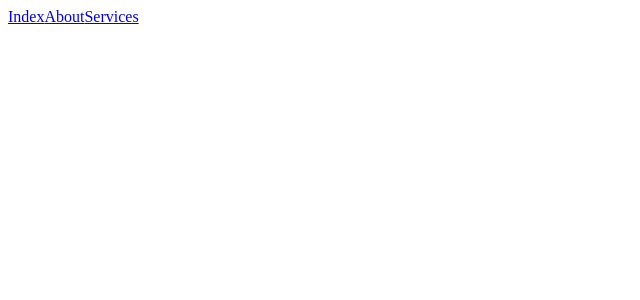
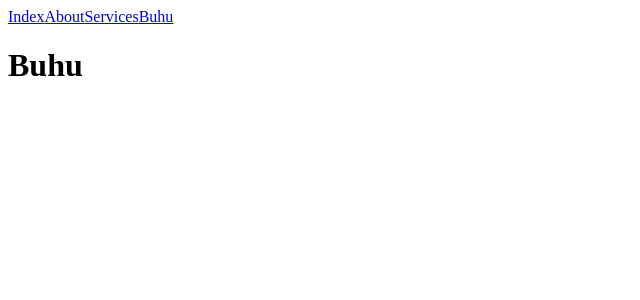
Before and after one commit to YoungLights/nuxt-page, a Nuxt app: page /buhu in a window 1280 px wide. Before the commit this address had no page. Shown: the top 300 px of the page, without its empty margins (0-640 px from the left). Built offline with nearby package versions, Linux system fonts and the light colour scheme.

Commit message:
new pages Buhu

```diff
--- a/layouts/default.vue
+++ b/layouts/default.vue
@@ -3,6 +3,7 @@
 		<NuxtLink to="/">Index</NuxtLink>
 		<NuxtLink to="/about">About</NuxtLink>
 		<NuxtLink to="/services">Services</NuxtLink>
+		<NuxtLink to="/buhu">Buhu</NuxtLink>
 	</nav>
 	<slot />
 </template>
--- /dev/null
+++ b/pages/buhu.vue
@@ -0,0 +1,3 @@
+<template>
+	<h1>Buhu</h1>
+</template>
```
